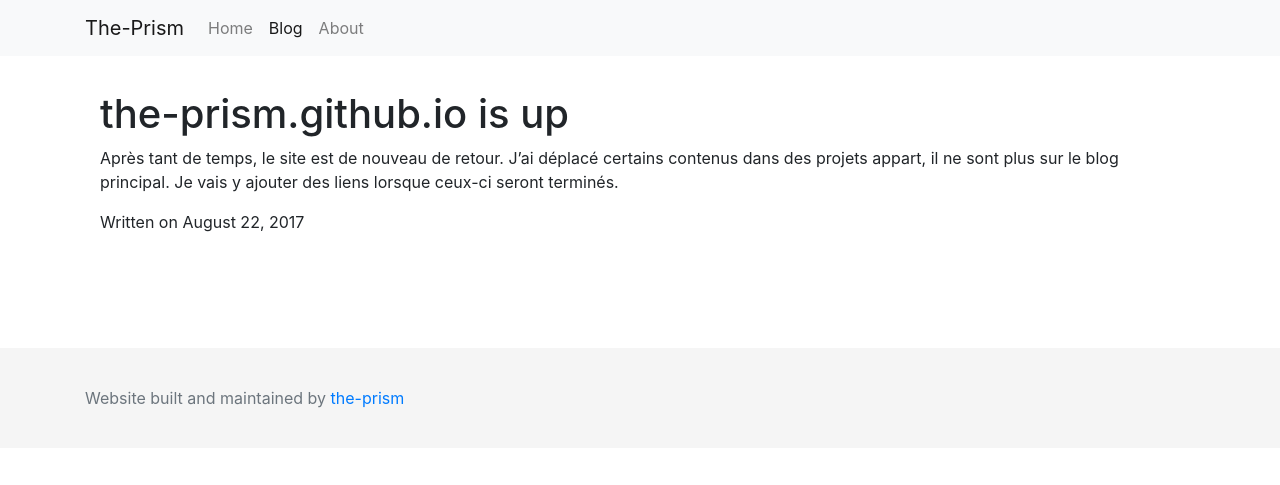
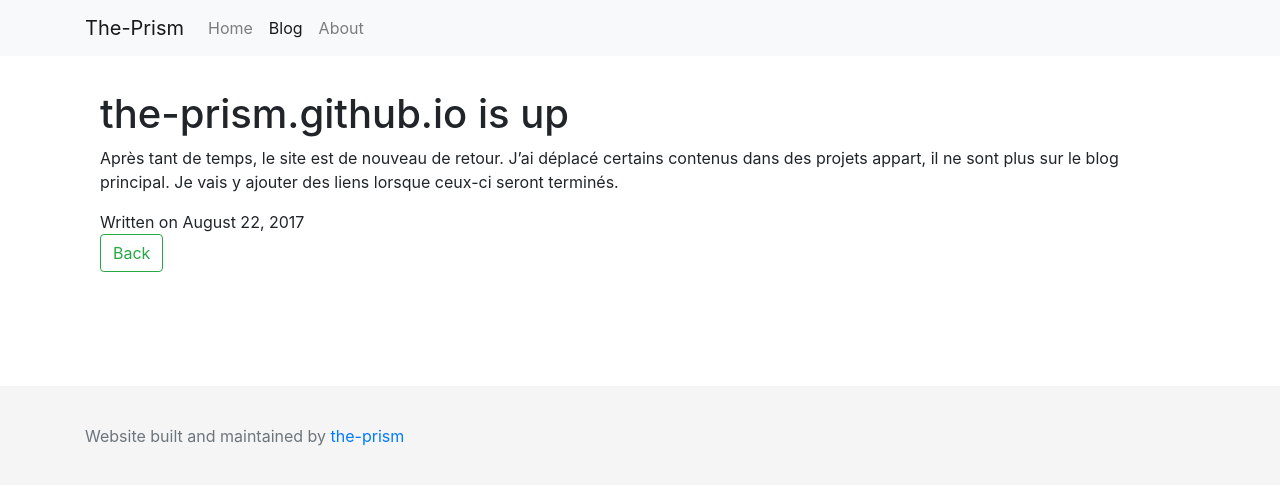
Before and after one commit to the-prism/website, a Jekyll site: the page built from _posts/2017-08-22-The-blog.md, in a window 1280 px wide. Shown: the top 485 px of the page. Built offline with Jekyll 4.4.1, drawn with Linux system fonts in a browser that asks for light colours.

Commit message:
Update post.html

```diff
--- a/_layouts/post.html
+++ b/_layouts/post.html
@@ -13,5 +13,8 @@ layout: default
     Written on {{ page.date | date: "%B %e, %Y" }}
   </div>
 
+  <div>
+    <a href="{{ site.baseurl }}/blog" role="button" class="btn btn-outline-success">Back</a>
+  </div>
   {% include disqus.html %}
 </article>
```
